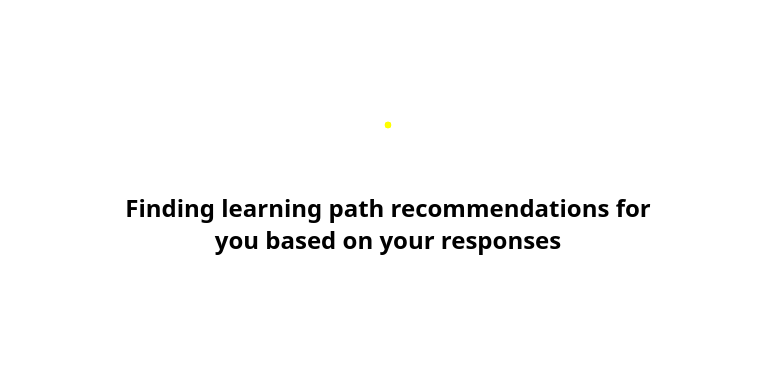
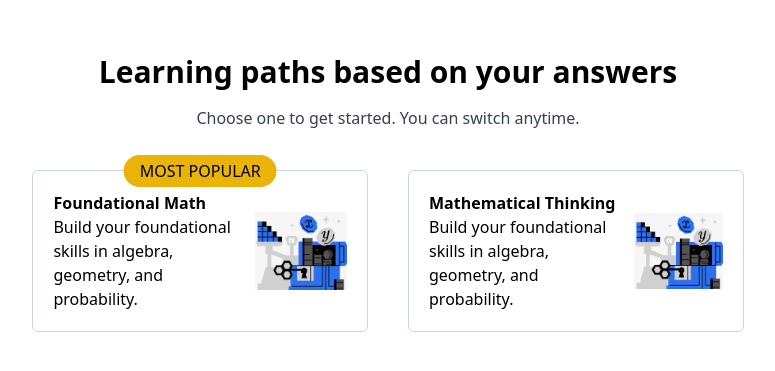
Before and after one commit to svivek19/Aeonaxy-Technologies-Private-Limited, a React app: page / in a window 1280 px wide. Shown: the part 227-598 px from the top of the page, without its empty margins (252-1027 px from the left). Built offline with nearby package versions, Linux system fonts and the light colour scheme; the HTML template or start-up script is replaced by a standard one.

Commit message:
final page ui completed

```diff
--- a/src/App.jsx
+++ b/src/App.jsx
@@ -5,6 +5,7 @@ import ThirdPage from "./pages/ThirdPage";
 import FourthPage from "./pages/FourthPage";
 import FifthPage from "./pages/FifthPage";
 import Loading from "./pages/Loading";
+import FinalPage from "./pages/FinalPage";
 
 const App = () => {
   return (
@@ -14,7 +15,8 @@ const App = () => {
       {/* <ThirdPage /> */}
       {/* <FourthPage /> */}
       {/* <FifthPage /> */}
-      <Loading />
+      {/* <Loading /> */}
+      <FinalPage />
     </>
   );
 };
--- /dev/null
+++ b/src/pages/FinalPage.jsx
@@ -0,0 +1,51 @@
+import React from "react";
+import animate from "../assets/animate.gif";
+
+const FinalPage = () => {
+  return (
+    <div className="w-11/12 my-3 md:my-0 md:w-5/6 mx-auto space-y-10 text-center h-screen items-center flex justify-center flex-col">
+      <div className="mt-10">
+        <h1 className="text-2xl md:text-3xl font-semibold mb-4">
+          Learning paths based on your answers
+        </h1>
+        <p className="text-slate-700">
+          Choose one to get started. You can switch anytime.
+        </p>
+      </div>
+
+      <div className="w-11/12 md:w-4/6 gap-10 grid grid-cols-1 md:grid-cols-2">
+        <div className="border border-slate-300 p-5 flex rounded-md relative">
+          <div className="absolute top-0 left-1/2 transform -translate-x-1/2 -translate-y-1/2">
+            <div className="bg-yellow-500 uppercase rounded-3xl px-4 py-1">
+              most popular
+            </div>
+          </div>
+          <div>
+            <p className="text-start w-11/12 my-4 md:my-0 text-xs md:text-base">
+              <span className="font-semibold">Foundational Math </span>
+              Build your foundational skills in algebra, geometry, and
+              probability.
+            </p>
+          </div>
+          <div className="flex justify-center items-center">
+            <img src={animate} alt="" width={300} />
+          </div>
+        </div>
+        <div className="border border-slate-300 p-5 flex rounded-md">
+          <div>
+            <p className="text-start w-11/12 text-xs md:text-base my-4 md:my-0">
+              <span className="font-semibold">Mathematical Thinking </span>
+              Build your foundational skills in algebra, geometry, and
+              probability.
+            </p>
+          </div>
+          <div className="flex justify-center items-center">
+            <img src={animate} alt="" width={300} />
+          </div>
+        </div>
+      </div>
+    </div>
+  );
+};
+
+export default FinalPage;
```
Also changed, not shown: src/assets/animate.gif (added).
